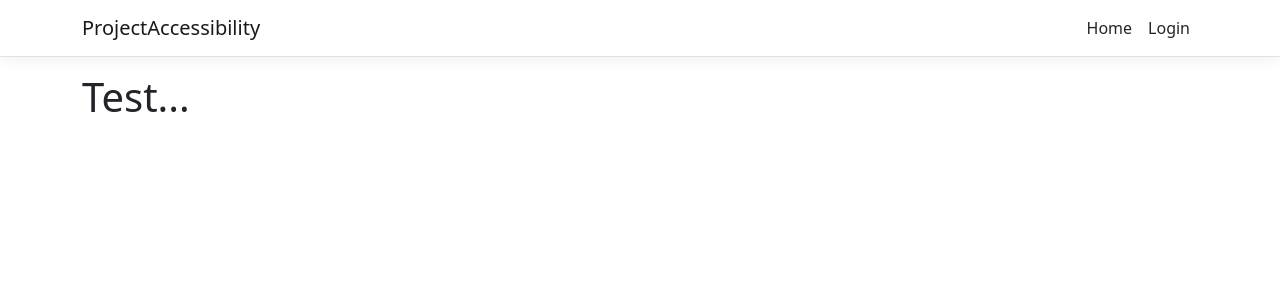
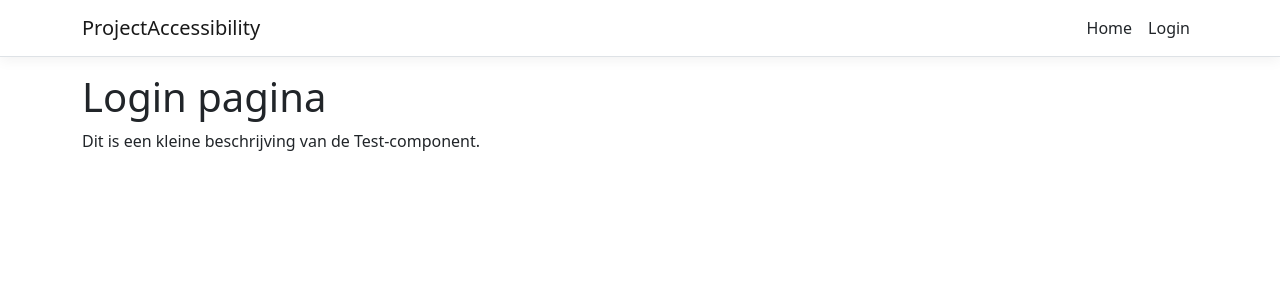
Before and after one commit to AlvaroHG1/HHS-SE-4B-ProjectAccessibility, a React (Create React App) app in the folder ClientApp/: page /test in a window 1280 px wide. Shown: the top 300 px of the page. Built offline with nearby package versions, Linux system fonts and the light colour scheme.

Commit message:
divisions toegevoegd (test)

```diff
--- a/ClientApp/src/components/Test.js
+++ b/ClientApp/src/components/Test.js
@@ -1,7 +1,12 @@
-import {Component} from "react";
+import React, { Component } from "react";
 
 export class Test extends Component {
-    render() {return(
-<h1>Test...</h1>
-    )}
+    render() {
+        return (
+            <div>
+                <h1>Login pagina</h1>
+                <p>Dit is een kleine beschrijving van de Test-component.</p>
+            </div>
+        );
+    }
 }
```
